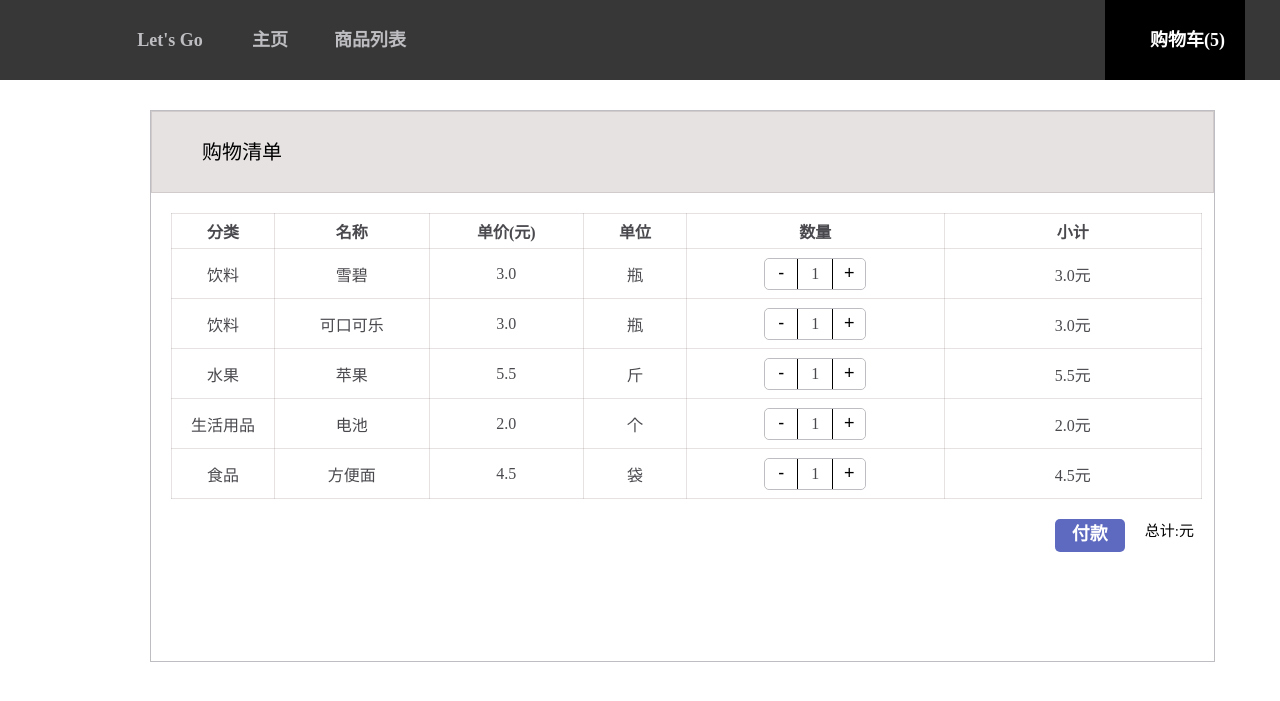
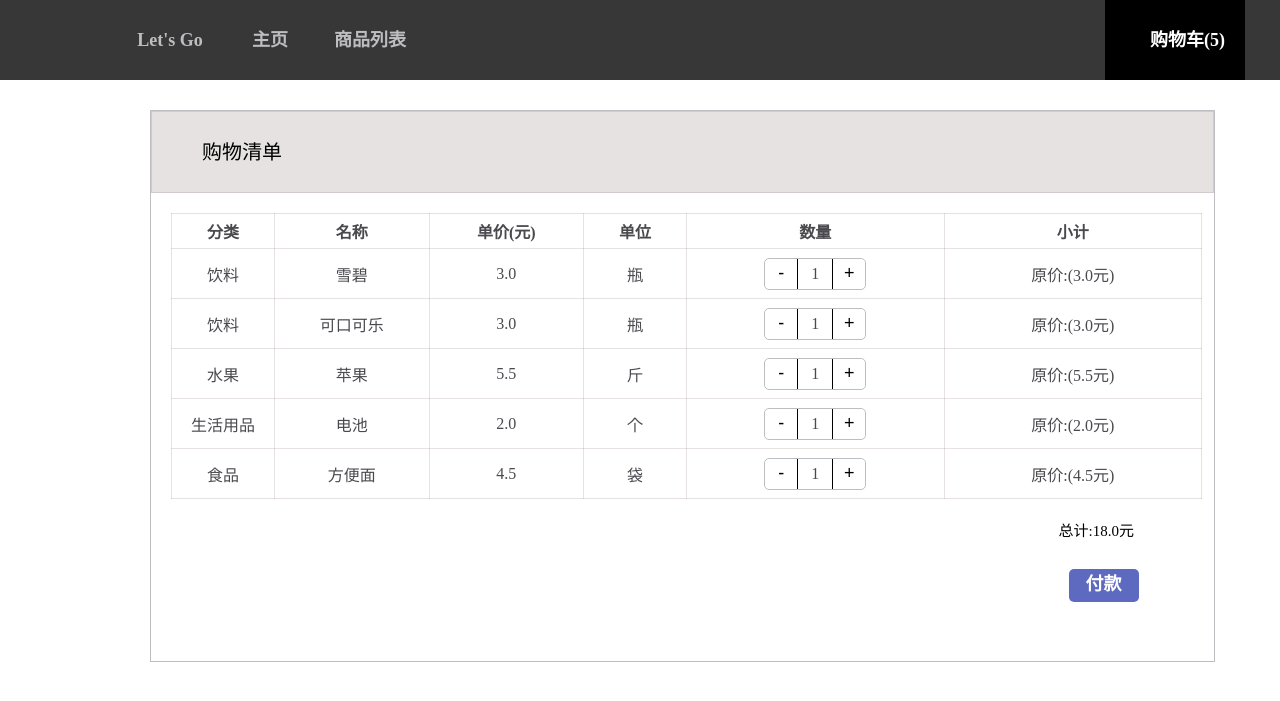
Before and after one commit to g6222/gf, a Django app: page /shop_cart/ in a window 1280 px wide; the page is wider, and only the part inside the window is pictured. Shown: the top 701 px of that part. Run offline with Django 3.2, Linux system fonts and the light colour scheme; data comes from the database, SQL or seed files in the repository; both versions use the stored data as it was after the commit; some libraries are stand-ins or nearby versions.

Commit message:
Modified templates to display posts from database.

```diff
--- a/blog/models.py
+++ b/blog/models.py
@@ -18,6 +18,7 @@ class Purchase(models.Model):
     goods_id = models.IntegerField(default=0,null=False)
     count = models.IntegerField(default=0)
     subtotal = models.FloatField(default=0)
+    free_counts = models.IntegerField(default=0)
 
     def total():
         total_count = 0
@@ -26,6 +27,13 @@ class Purchase(models.Model):
             total_count += items.count
         return total_count
 
+    def shop_total():
+        totals = 0
+        self = Purchase.objects.all()
+        for items in self:
+            totals += items.subtotal
+        return totals
+
 class Free(models.Model):
     goods_id = models.IntegerField(default=0, null=False)
     type = models.CharField(max_length=200)
--- a/blog/static/css/shop_cart.css
+++ b/blog/static/css/shop_cart.css
@@ -78,14 +78,13 @@ span{
     cursor: pointer;
     text-align: center;
     float: right;
-    margin-right: 20px;
     height: 33px;
+    margin-top: 50px;
 }
 p{
     font-size: 15px;
-    margin-right: 20px;
     float: right;
+    margin-bottom: 0px;
+    position: relative;
+    right: 80px;
 }
-.a{
-
-}
--- a/blog/static/js/shop_cart.js
+++ b/blog/static/js/shop_cart.js
@@ -19,8 +19,8 @@ $(document).ready(function(){
                 }
                 $('#'+id).next().text(counts_count.number);
                 $("number").text(counts_count.total_count)
-                $('#subtotals'+id).text(counts_count.total)
-                $('p').text(counts_count.totals)
+                $('#subtotals'+id).text('原价:'+'('+counts_count.total.toFixed(1)+')'+'元')
+                $('p').text('总计:'+counts_count.totals.toFixed(2)+'元')
             }
         })
     })
--- a/blog/templates/blog/list.html
+++ b/blog/templates/blog/list.html
@@ -1,7 +1,7 @@
 {% load staticfiles %}
 <html>
 <head>
-    <title>没钱赚商店</title>
+    <title>Big超市</title>
     <link rel="stylesheet" href="{% static 'css/blog.css' %}">
     {% block css %}
     {% endblock %}
--- a/blog/templates/blog/shop_cart.html
+++ b/blog/templates/blog/shop_cart.html
@@ -30,11 +30,11 @@
                         <button class="plus" id="{{ purchase.goods_id }}">+</button>
                     </div>
                     </td>
-                    <td id="subtotals{{ purchase.goods_id }}">{{ purchase.subtotal }}元</td>
+                    <td id="subtotals{{ purchase.goods_id }}">原价:({{ purchase.subtotal }}元)</td>
             </tr>
                 {% endfor %}
         </table>
-<p>总计:{{ purchase.subtotal }}元</p>
+<p>总计:{{ totals }}元</p>
 <div class="paymentButton" onclick="payment()">付款</div>
 </div>
     {% endblock content %}
--- a/blog/views.py
+++ b/blog/views.py
@@ -1,6 +1,7 @@
 from django.shortcuts import render
 from .models import Goods
 from .models import Purchase
+from .models import Free
 from django.http import HttpResponse
 from django.http import JsonResponse
 # Create your views here.
@@ -25,6 +26,7 @@ def shopping_list(request) :
             items = Purchase.objects.filter(goods_id=(request.POST['id']))
             if items:
                 items[0].subtotal = items[0].price*items[0].count
+                items[0].totals = items[0].subtotal
                 items[0].save()
         return HttpResponse(Purchase.total())
     return render(request, 'blog/shopping_list.html', {'goods': goods,'total_count': Purchase.total()})
@@ -37,11 +39,13 @@ def shop_cart(request):
             counts[0].count = counts[0].count+int(items)
             counts[0].save()
             if sub_total:
-                sub_total[0].totals=0;
-                sub_total[0].subtotal = sub_total[0].price*sub_total[0].count
+                sub_total[0].totals = 0;
+                sub_total[0].subtotal = sub_total[0].price * sub_total[0].count
                 sub_total[0].totals += sub_total[0].subtotal
                 sub_total[0].save()
             if counts[0].count == 0:
                 counts[0].delete()
-            return JsonResponse({'total_count': Purchase.total(),'total': sub_total[0].subtotal,'number': counts[0].count,'totals': sub_total[0].totals})
-    return render(request, 'blog/shop_cart.html', {'total_count': Purchase.total(),'purchase': purchase})
+        totals=Purchase.shop_total()
+        free = Free.objects.filter(doods_id=(request.POST['goods_id']))
+        return JsonResponse({'total_count': Purchase.total(), 'total': sub_total[0].subtotal, 'number': counts[0].count,'totals':totals})
+    return render(request, 'blog/shop_cart.html', {'total_count': Purchase.total(), 'purchase': purchase,'totals':Purchase.shop_total()})
```
Also changed, not shown: blog/migrations/0012_purchase_free_counts.py (added), blog/migrations/0013_purchase_totals.py (added), blog/migrations/0014_remove_purchase_totals.py (added), blog/migrations/0015_purchase_totals.py (added), blog/migrations/0016_remove_purchase_totals.py (added), db.sqlite3.
